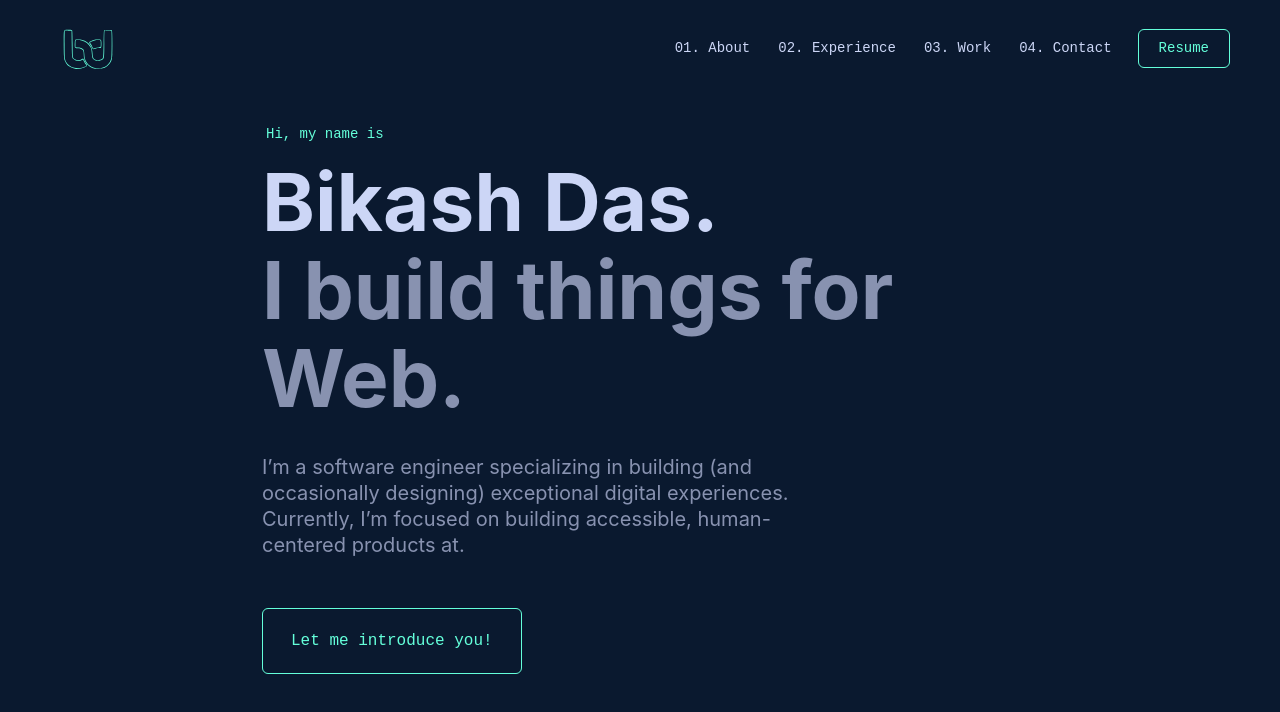
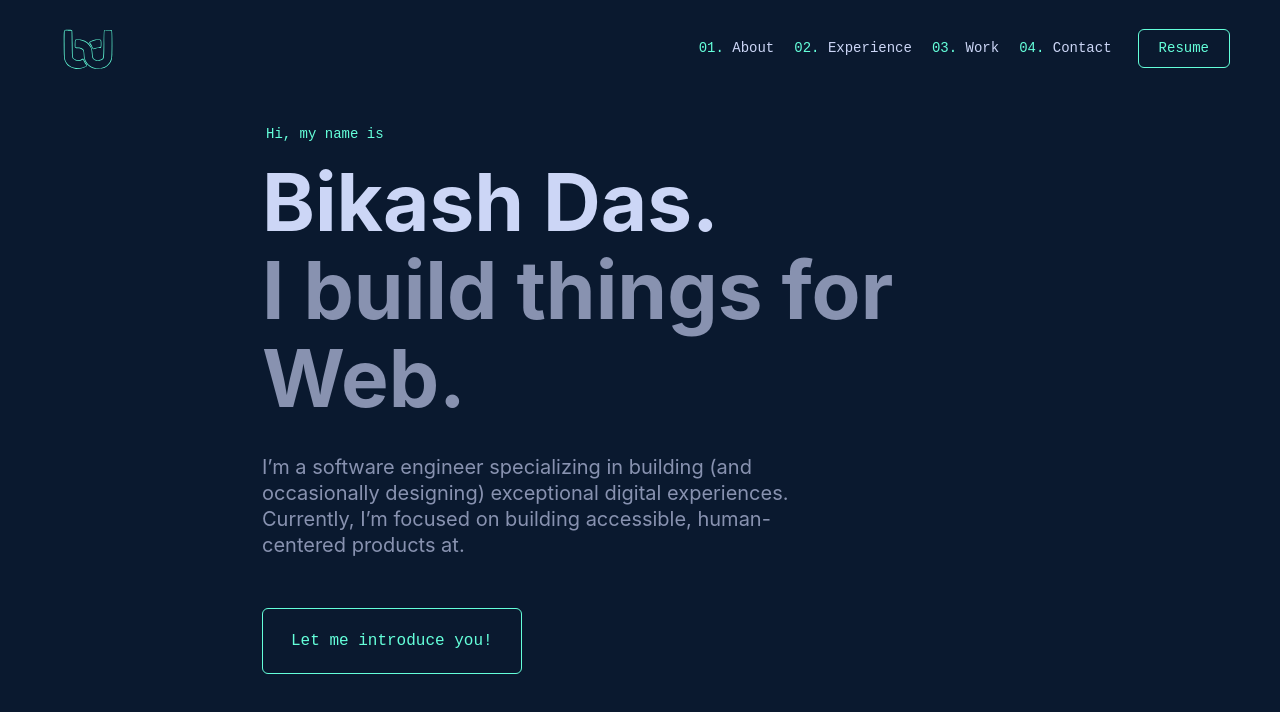
Before and after one commit to Bikashd4332/portfolio, a Next.js app: page / in a window 1280 px wide. Shown: the top 712 px of the page. Built offline with nearby package versions, Linux system fonts and the light colour scheme.

Commit message:
Adds animation to navbar and box component

```diff
--- /dev/null
+++ b/src/components/Box/Box.tsx
@@ -0,0 +1,8 @@
+import { chakra, shouldForwardProp } from '@chakra-ui/react';
+import { motion, isValidMotionProp } from 'framer-motion';
+
+const AnimatedBox = chakra(motion.div, {
+    shouldForwardProp: (prop) => isValidMotionProp(prop) || shouldForwardProp(prop),
+});
+
+export default AnimatedBox;
--- /dev/null
+++ b/src/components/Box/index.ts
@@ -0,0 +1 @@
+export { default as Box } from './Box';
--- a/src/components/NavBar/NavBar.tsx
+++ b/src/components/NavBar/NavBar.tsx
@@ -1,5 +1,37 @@
-import { HStack, Box, OrderedList, ListItem, Link } from '@chakra-ui/react';
+import { HStack, Link, chakra, shouldForwardProp, List } from '@chakra-ui/react';
+import { motion, isValidMotionProp } from 'framer-motion';
+import { Box } from '@/components/Box';
 import Logo from '@/svgs/logo.svg';
+
+const OrderedList = chakra(motion.ol, {
+    shouldForwardProp: (prop) => isValidMotionProp(prop) || shouldForwardProp(prop),
+});
+
+const ListItem = chakra(motion.li, {
+    shouldForwardProp: (prop) => isValidMotionProp(prop) || shouldForwardProp(prop),
+});
+
+const navBarAnimation = {
+    initial: { y: -100, opacity: 0 },
+    show: {
+        y: 0,
+        opacity: 1,
+        transition: {
+            staggerChildren: 0.1,
+        },
+    },
+};
+
+const navBarLinksAnimation = {
+    initial: { y: -100, opacity: 0 },
+    show: {
+        y: 0,
+        opacity: 1,
+        transition: {
+            type: 'tween',
+        },
+    },
+};
 
 const NAVBAR_LINK_MAPPING = [
     { linksTo: '/#about', label: 'About' },
@@ -13,12 +45,30 @@ export function NavBar() {
         <Box as="header" position="fixed" top="0" width="100vw" height="6.25rem">
             <Box as="nav">
                 <HStack paddingX="3.125rem" paddingTop={2} justifyContent="space-between">
-                    <Box width="80px" height="80px" cursor="pointer">
+                    <Box
+                        initial={{ opacity: 0 }}
+                        animate={{ opacity: 1 }}
+                        transition={{ type: 'tween', delay: '0.3' }}
+                        width="80px"
+                        height="80px"
+                        cursor="pointer"
+                    >
                         <Logo />
                     </Box>
                     <HStack gap="4">
                         <NavBarLinks />
-                        <Link variant="outlined" size="md" href="/resume">
+                        <Link
+                            as={motion.a}
+                            initial={{ y: -100, opacity: 0 }}
+                            animate={{
+                                y: 0,
+                                opacity: 1,
+                                transition: { delay: 0.4, type: 'tween' },
+                            }}
+                            variant="outlined"
+                            size="md"
+                            href="/resume"
+                        >
                             Resume
                         </Link>
                     </HStack>
@@ -27,12 +77,20 @@ export function NavBar() {
         </Box>
     );
 }
-
 const NavBarLinks = () => {
     return (
-        <HStack as={OrderedList} styleType="none" fontSize="xs" color="cement">
+        <List>
+            <OrderedList
+                display="flex"
+                variants={navBarAnimation}
+                initial="initial"
+                animate="show"
+                fontSize="xs"
+                listStyleType="none"
+                color="cement"
+            >
                 {NAVBAR_LINK_MAPPING.map((link, index) => (
-                <ListItem key={link.linksTo} margin="0">
+                    <ListItem key={link.linksTo} margin="0" variants={navBarLinksAnimation}>
                         <Link
                             padding="2.5"
                             fontSize="sm"
@@ -41,13 +99,14 @@ const NavBarLinks = () => {
                                 color: 'lightteal.700',
                             }}
                         >
-                        <Box as="span" color="lightteal">
+                            <Box as="span" color="lightteal.700">
                                 {`0${index + 1}.`}
                             </Box>{' '}
                             {link.label}
                         </Link>
                     </ListItem>
                 ))}
-        </HStack>
+            </OrderedList>
+        </List>
     );
 };
```
Lines whose indentation alone changed are shown as unchanged.
